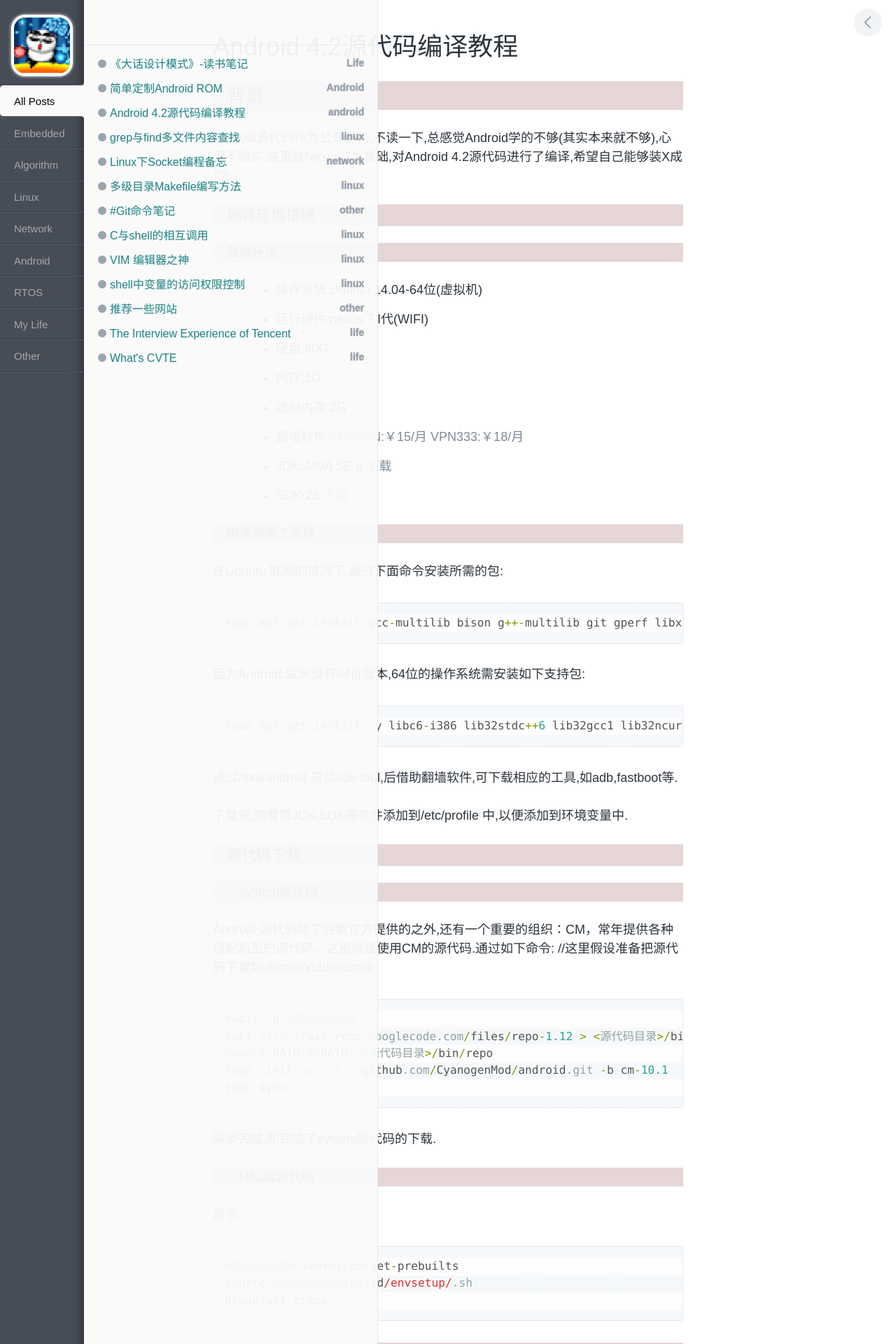
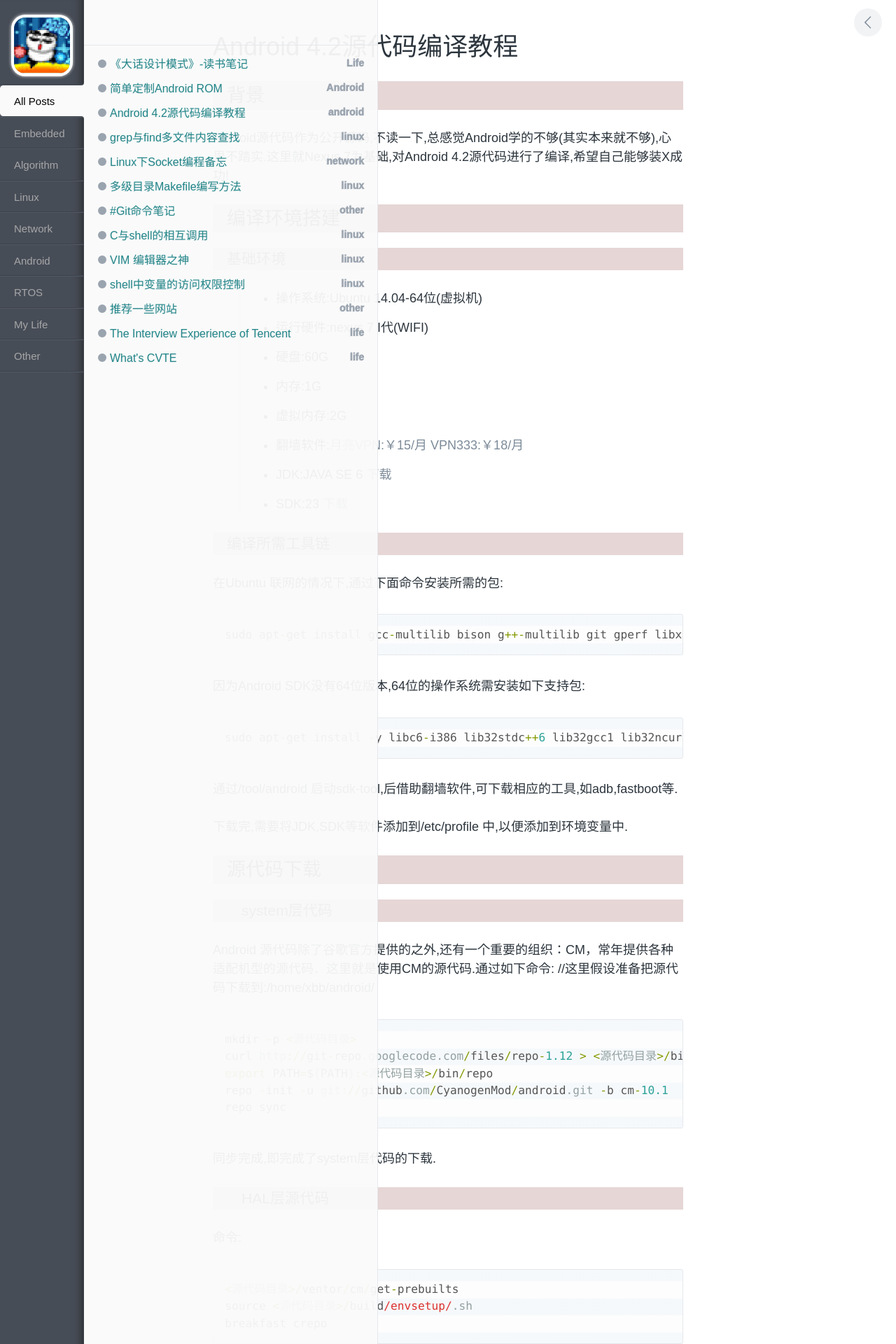
Before and after one commit to xnzaa/xnzaa.github.io, a Jekyll site: the page built from _posts/2015-10-21-Android4.2源代码编译.md, in a window 1280 px wide. Shown: the top 1920 px of the page at 70% size. Built offline with Jekyll 4.4.1, drawn with Linux system fonts in a browser that asks for light colours; comment, search, counter and statistics services are not loaded; some of the changed text lies outside the part shown.

Commit message:
修改Andorid

```diff
--- a/_posts/2015-10-21-Android4.2源代码编译.md
+++ b/_posts/2015-10-21-Android4.2源代码编译.md
@@ -10,9 +10,9 @@ categories: android
 Android源代码作为公开源码,不读一下,总感觉Android学的不够(其实本来就不够),心里不踏实.这里就Nexus 7为基础,对Android 4.2源代码进行了编译,希望自己能够装X成功!
 
 
-### 编译环境搭建
+## 编译环境搭建
 
-#### 基础环境
+### 基础环境
 
 >* 操作系统:Ubuntu 14.04-64位(虚拟机)
 >* 运行硬件:nexus 7 I代(WIFI)
@@ -23,7 +23,7 @@ Android源代码作为公开源码,不读一下,总感觉Android学的不够(其
 >* JDK:JAVA SE 6 [下载](http://www.oracle.com/technetwork/java/javase/archive-139210.html)
 >* SDK:23 [下载](http://developer.android.com/sdk/installing/adding-packages.html)
 
-#### 编译所需工具链
+### 编译所需工具链
 
 在Ubuntu 联网的情况下,通过下面命令安装所需的包:
 
@@ -41,9 +41,9 @@ sudo apt-get install -y libc6-i386 lib32stdc++6 lib32gcc1 lib32ncurses5 lib32z1
 
 下载完,需要将JDK,SDK等软件添加到/etc/profile 中,以便添加到环境变量中.
 
-### 源代码下载
+## 源代码下载
 
-####　system层代码
+###　system层代码
 
 Android 源代码除了谷歌官方提供的之外,还有一个重要的组织：CM，常年提供各种适配机型的源代码．这里就是使用CM的源代码.通过如下命令:
 //这里假设准备把源代码下载到:/home/xbb/android/
@@ -58,7 +58,7 @@ repo sync
 
 同步完成,即完成了system层代码的下载.
 
-####　HAL层源代码
+###　HAL层源代码
 
 命令:
 
@@ -68,7 +68,7 @@ source <源代码目录>/build/envsetup/.sh
 breakfast crepo
 {% endhighlight %}
 
-#### linux内核源代码
+### linux内核源代码
 
 上述同步即会下载内核代码,不过速度较慢,如果/device/中的内容下载玩,可以停止同步,手动下载相应的内核代码.
 内核代码可以在CM官网,wiki中选择自己的[Devices](https://wiki.cyanogenmod.org/w/Devices).来选择内核下载.
@@ -81,9 +81,9 @@ Nexus 7 的内核下载地址为:[下载](https://wiki.cyanogenmod.org/w/Grouper
 下载完代码,发现<源代码目录>/.repo中有大量缓冲文件,文件可删除,但是后续就不方便切换分支了.
 代码总大小:27G
 
-### 源码编译
+## 源码编译
 
-#### 编译准备
+### 编译准备
 
 编译前需要从目标设备上下载相应的配置文件.需要adb支持和硬件支持.命令:
 
@@ -103,14 +103,14 @@ brunch grouper
 <源代码目录>/out/target/product/XXXX.zip //烧录文件
 <源代码目录>/out/target/product/recovery.img //recovery 文件
 
-#### 其他
+### 其他
 
 编译时长:约10小时
 编译后总大小:45G
 
-### 烧录
+## 烧录
 
-####解锁
+### 解锁
 
 Nexus 7默认的bootloader是锁定的,需要解锁后才能进行正常的烧录,在正常开机状态下通过命令:
 
@@ -127,7 +127,7 @@ fastboot oem unlock //解锁硬件
 
 期间可能会弹出删除数据的提示,点"是"继续.当显示 lock status=unlock 即为解锁成功!
 
-####刷入recovery
+### 刷入recovery
 
 通过命令输入recovery:
 
@@ -137,7 +137,7 @@ fastboot flash recovery recovery.img //刷入recovery
 
 刷入过程很快,刷完即可进入recovery模式.
 
-#### 刷入系统
+### 刷入系统
 
 开机重启,进入系统,因为unlock删除了数据,所以进入系统后,会有系统欢迎页面.完成后将编译好的XXXX.zip复制到手机里面.关机,开机时,同时按下"开机键、音量+、音量-",进入recovery模式.
 在recovery菜单中依次选择:
```
